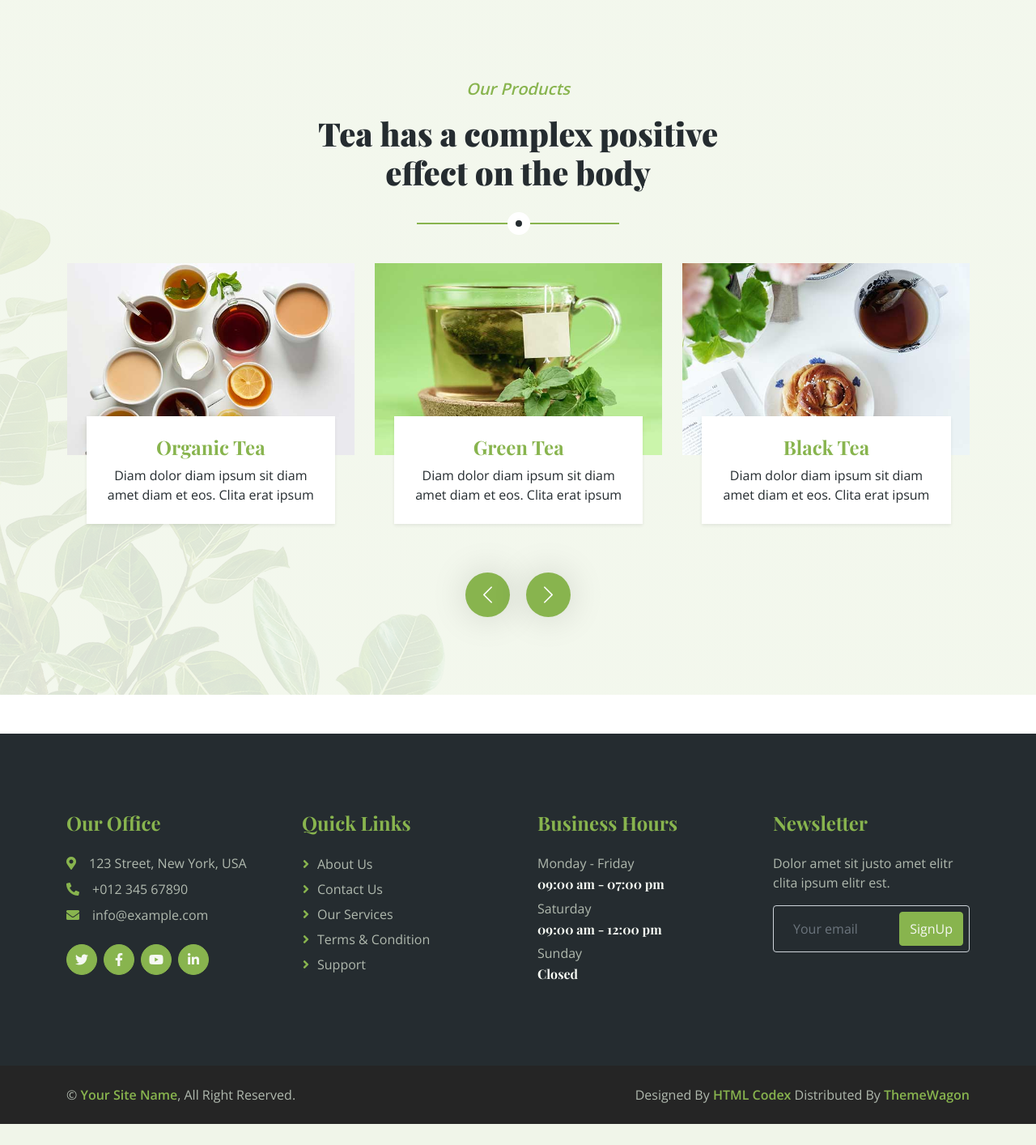
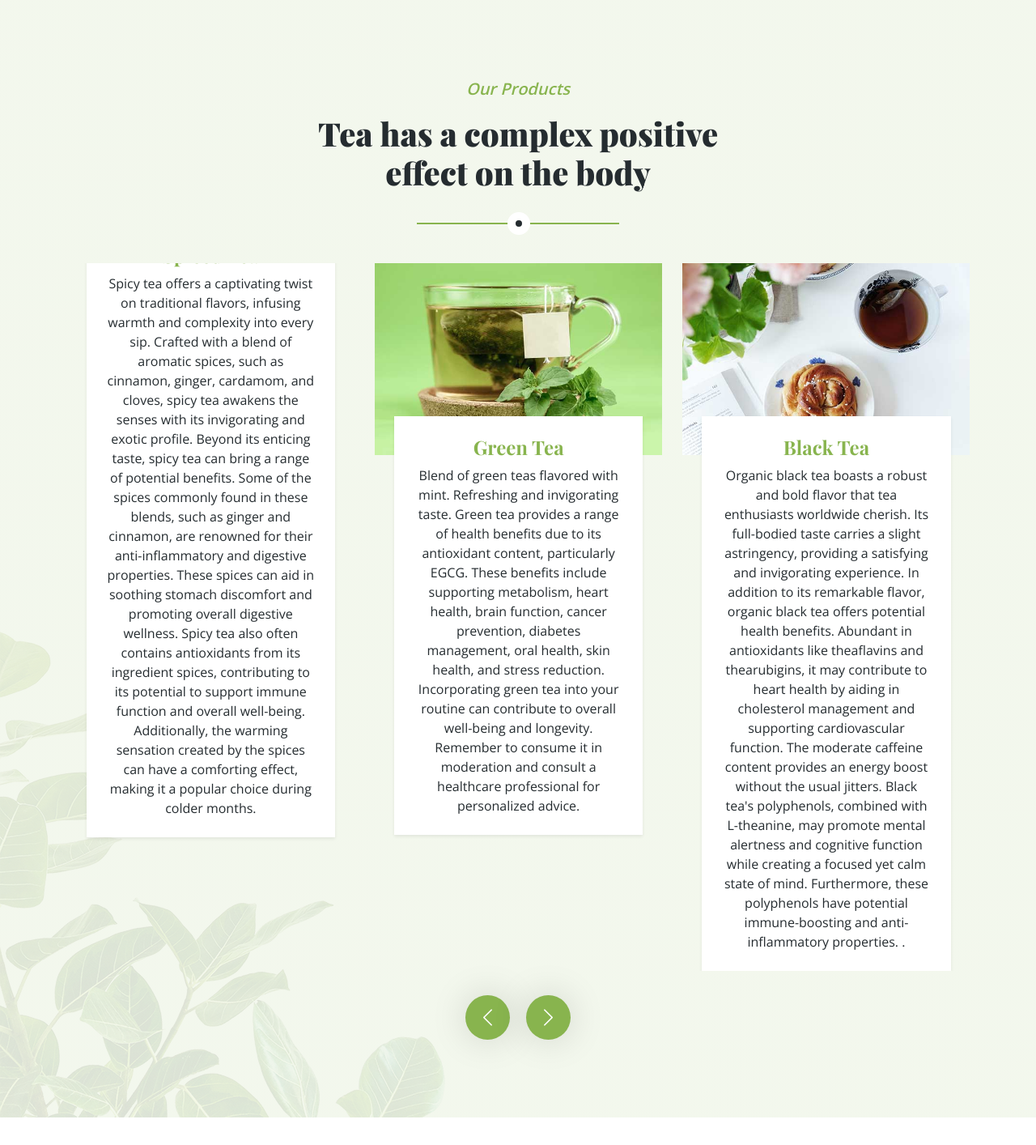
Before and after one commit to Meyaal/tea-house, a Django app: page /products/ in a window 1280 px wide. Shown: the part 465-1879 px from the top of the page at 81% size. Before the commit the page ends 1853 px from the top, so only its background shows below. Run offline with Django 3.2, Linux system fonts and the light colour scheme; some libraries are stand-ins or nearby versions; grey boxes are pictures that could not be loaded.

Commit message:
add text to product, about, blog and feature

```diff
--- a/teahouse/templates/about.html
+++ b/teahouse/templates/about.html
@@ -46,14 +46,14 @@
                     </div>
                     <div class="col-sm-8">
                         <h5>Our tea is one of the most popular drinks in the world</h5>
-                        <p class="mb-0">Tempor erat elitr rebum at clita. Diam dolor diam ipsum sit. Aliqu diam amet diam et eos. Clita erat ipsum et lorem et sit</p>
+                        <p class="mb-0">Our tea stands as one of the world's most beloved beverages, embraced across cultures and continents. With a history spanning millennia, it has become an integral part of daily life for countless individuals. From the serene tea ceremonies of the East to the comforting cups shared among friends and family worldwide, tea's universal appeal is a testament to its rich flavors, soothing qualities, and the moments of connection it fosters. Whether steeped for its health benefits, enjoyed for its diverse flavors, or savored for its ability to bring people together, our tea takes its place among the most cherished and enduring traditions of humanity.</p>
                     </div>
                 </div>
                 <div class="border-top mb-4"></div>
                 <div class="row g-3">
                     <div class="col-sm-8">
                         <h5>Daily use of a cup of tea is good for your health</h5>
-                        <p class="mb-0">Tempor erat elitr rebum at clita. Diam dolor diam ipsum sit. Aliqu diam amet diam et eos. Clita erat ipsum et lorem et sit</p>
+                        <p class="mb-0">Incorporating a daily cup of tea into your routine is a delightful way to nurture your health. With its array of natural compounds and antioxidants, tea offers a host of potential benefits. Regular consumption has been linked to improved hydration, boosted metabolism, and enhanced digestion. The soothing ritual of sipping tea can also provide a moment of tranquility in today's fast-paced world, supporting stress reduction and mental well-being. As you savor each cup, you're not only enjoying a flavorful beverage but also embracing a time-honored tradition that can contribute positively to your overall health and vitality.</p>
                     </div>
                     <div class="col-sm-4">
                         <img class="img-fluid bg-white w-100" src="{% static 'img/about-6.jpg' %}" alt="">
--- a/teahouse/templates/feature.html
+++ b/teahouse/templates/feature.html
@@ -25,7 +25,11 @@
             <div class="col-lg-6 py-5 wow fadeIn" data-wow-delay="0.1s">
                 <div class="py-5">
                     <h1 class="display-6 mb-4">Tea is a drink of <span class="text-white">health</span> and <span class="text-white">beauty</span></h1>
-                    <h5 class="fw-normal lh-base fst-italic text-white mb-5">Tempor erat elitr rebum at clita. Diam dolor diam ipsum sit. Aliqu diam amet diam et eos. Clita erat ipsum et lorem et sit</h5>
+                    <h5 class="fw-normal lh-base fst-italic text-white mb-5">Tea, a drink of health and beauty, has been cherished for centuries as a source of well-being and rejuvenation. Packed with antioxidants and natural compounds, tea offers a range of benefits for both the body and skin. The hydration provided by tea helps maintain a radiant complexion and supports overall skin health.
+
+                        Tea's polyphenols, vitamins, and minerals contribute to its potential in boosting metabolism, aiding digestion, and promoting weight management. Additionally, tea's calming properties can help alleviate stress, promoting a sense of inner tranquility that reflects on one's external appearance.
+
+                        With its various types, from green and herbal to white and oolong, tea caters to diverse tastes and preferences while catering to the pursuit of health and beauty. Whether sipped for its detoxifying effects, anti-aging properties, or simply for the joy it brings, tea remains a cherished elixir for those seeking to nurture both their well-being and their inherent beauty.</h5>
                     <div class="row g-4 mb-5">
                         <div class="col-sm-6">
                             <div class="d-flex align-items-center">
--- a/teahouse/templates/product.html
+++ b/teahouse/templates/product.html
@@ -30,29 +30,40 @@
                 <img src="{% static 'img/product-1.jpg' %}" alt="">
                 <div class="bg-white shadow-sm text-center p-4 position-relative mt-n5 mx-4">
                     <h4 class="text-primary">Green Tea</h4>
-                    <span class="text-body">Diam dolor diam ipsum sit diam amet diam et eos. Clita erat ipsum</span>
+                    <span class="text-body">Blend of green teas flavored with mint. Refreshing and invigorating taste. Green tea provides a range of health benefits due to its antioxidant content, particularly EGCG. These benefits include supporting metabolism, heart health, brain function, cancer prevention, diabetes management, oral health, skin health, and stress reduction. Incorporating green tea into your routine can contribute to overall well-being and longevity. Remember to consume it in moderation and consult a healthcare professional for personalized advice.</span>
                 </div>
             </a>
             <a href="" class="d-block product-item rounded">
                 <img src="{% static 'img/product-2.jpg' %}" alt="">
                 <div class="bg-white shadow-sm text-center p-4 position-relative mt-n5 mx-4">
                     <h4 class="text-primary">Black Tea</h4>
-                    <span class="text-body">Diam dolor diam ipsum sit diam amet diam et eos. Clita erat ipsum</span>
+                    <span class="text-body">Organic black tea boasts a robust and bold flavor that tea enthusiasts worldwide cherish. Its full-bodied taste carries a slight astringency, providing a satisfying and invigorating experience.
+
+                        In addition to its remarkable flavor, organic black tea offers potential health benefits. Abundant in antioxidants like theaflavins and thearubigins, it may contribute to heart health by aiding in cholesterol management and supporting cardiovascular function. The moderate caffeine content provides an energy boost without the usual jitters.
+
+                        Black tea's polyphenols, combined with L-theanine, may promote mental alertness and cognitive function while creating a focused yet calm state of mind. Furthermore, these polyphenols have potential immune-boosting and anti-inflammatory properties.
+
+                    .</span>
                 </div>
             </a>
             <a href="" class="d-block product-item rounded">
                 <img src="i{% static 'mg/product-3.jpg' %}" alt="">
                 <div class="bg-white shadow-sm text-center p-4 position-relative mt-n5 mx-4">
                     <h4 class="text-primary">Spiced Tea</h4>
-                    <span class="text-body">Diam dolor diam ipsum sit diam amet diam et eos. Clita erat ipsum</span>
+                    <span class="text-body"></span>
                 </div>
             </a>
             <a href="" class="d-block product-item rounded">
                 <img src="{% static 'img/product-4.jpg' %}" alt="">
                 <div class="bg-white shadow-sm text-center p-4 position-relative mt-n5 mx-4">
-                    <h4 class="text-primary">Organic Tea</h4>
-                    <span class="text-body">Diam dolor diam ipsum sit diam amet diam et eos. Clita erat ipsum</span>
-                </div>
+                    <h4 class="text-primary">Spiced Tea</h4>
+                    <span class="text-body">Spicy tea offers a captivating twist on traditional flavors, infusing warmth and complexity into every sip. Crafted with a blend of aromatic spices, such as cinnamon, ginger, cardamom, and cloves, spicy tea awakens the senses with its invigorating and exotic profile.
+
+                        Beyond its enticing taste, spicy tea can bring a range of potential benefits. Some of the spices commonly found in these blends, such as ginger and cinnamon, are renowned for their anti-inflammatory and digestive properties. These spices can aid in soothing stomach discomfort and promoting overall digestive wellness.
+
+                        Spicy tea also often contains antioxidants from its ingredient spices, contributing to its potential to support immune function and overall well-being. Additionally, the warming sensation created by the spices can have a comforting effect, making it a popular choice during colder months.
+
+                    </span>
             </a>
         </div>
     </div>
```
Also changed, not shown: teahouse/templates/blog.html (+7 -4 lines).
